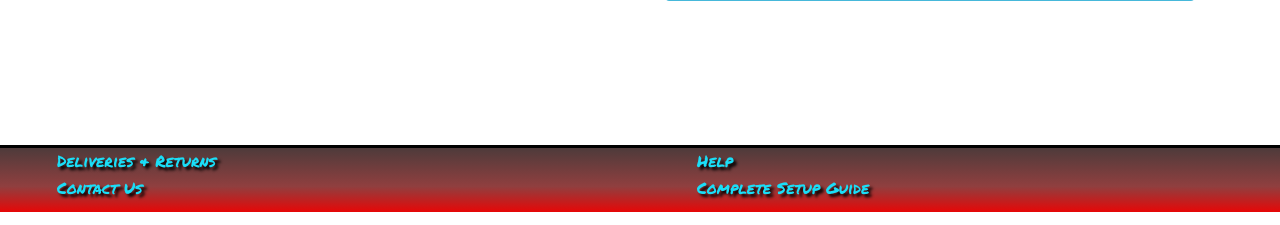
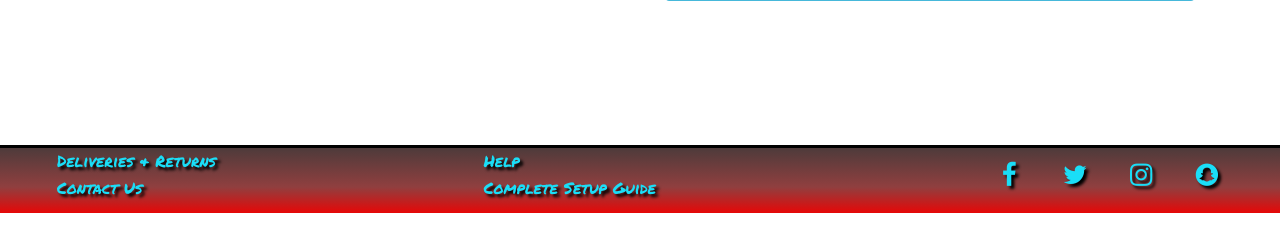
Before and after one commit to skies09/omega-sk8-ds, a Django app: page /home/contact/ in a window 1280 px wide. Shown: the part 575-800 px from the top of the page. Run offline with Django 3.2, Linux system fonts and the light colour scheme; some libraries are stand-ins or nearby versions; some web fonts are replaced.

Commit message:
adding social links

```diff
--- a/static/css/custom.css
+++ b/static/css/custom.css
@@ -116,6 +116,29 @@ footer {
 .footer-list li {
     list-style-type: none;
     padding:2px;
+}
+
+.social-links {
+    text-align: right;
+    padding: 1em;
+
+}
+
+.social-links li a i {
+    width: 1em;
+    font-size: 26px;
+    text-align: center;
+    color: #1adef7;
+    text-shadow: 3px 3px 3px #000000;
+    transition: all 0.35s ease-in-out;
+    -moz-transition: all 0.35s ease-in-out;
+    -webkit-transition: all 0.35s ease-in-out;
+    -o-transition: all 0.35s ease-in-out;
+    margin-right:1em;
+}
+
+.social-links li a i:hover {
+    background: #002966;
 }
 
 /*block content*/
--- a/templates/base.html
+++ b/templates/base.html
@@ -8,6 +8,8 @@
     <meta http-equiv="X-UA-Compatible" content="ie=edge">
     <title>Omega Skate</title>
     <link rel="stylesheet" href="https://cdnjs.cloudflare.com/ajax/libs/bootswatch/3.3.7/cerulean/bootstrap.min.css">
+    <link rel="stylesheet" href="https://stackpath.bootstrapcdn.com/font-awesome/4.7.0/css/font-awesome.min.css"
+        type="text/css" />
     <link rel="stylesheet" href="{% static 'css/custom.css' %}">
 
 </head>
@@ -70,16 +72,24 @@
 
     <footer class='container-fluid'>
         <div class='footer-details row'>
-            <div class='col-sm-6'>
+            <div class='col-sm-4'>
                 <ul class='footer-list'>
                     <li><a href="{% url 'deliveries' %}">Deliveries & Returns</a></li>
                     <li><a href="{% url 'contact' %}">Contact Us</a></li>
                 </ul>
             </div>
-            <div class='col-sm-6'>
+            <div class='col-sm-4'>
                 <ul class='footer-list'>
                     <li><a href="{% url 'faqs' %}">Help</a></li>
                     <li><a href="{% url 'setup' %}">Complete Setup Guide</a></li>
+                </ul>
+            </div>
+            <div class='col-sm-4'>
+                <ul class='list-inline social-links'>
+                    <li><a target='_blank' href='#'><i class='fa fa-facebook'></i></a></li>
+                    <li><a target='_blank' href='#'><i class='fa fa-twitter'></i></a></li>
+                    <li><a target='_blank' href='#'><i class='fa fa-instagram'></i></a></li>
+                    <li><a target='_blank' href='#'><i class='fa fa-snapchat'></i></a></li>
                 </ul>
             </div>
         </div>
```
